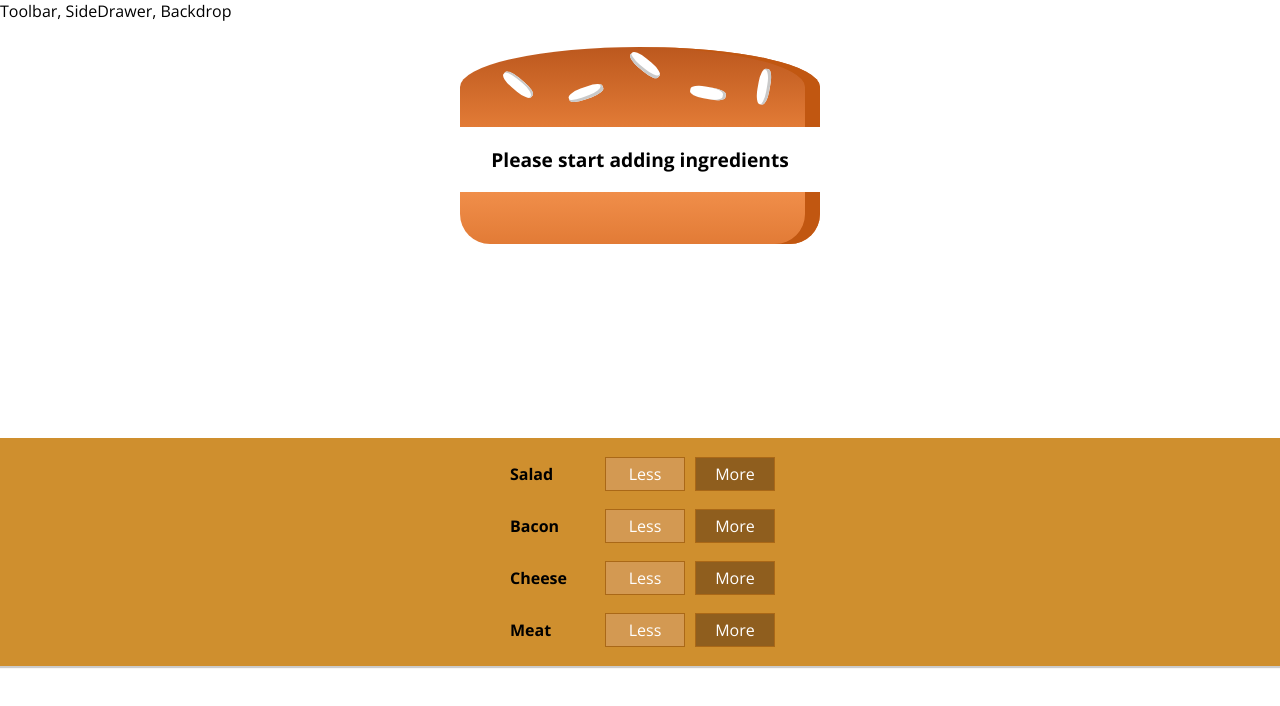
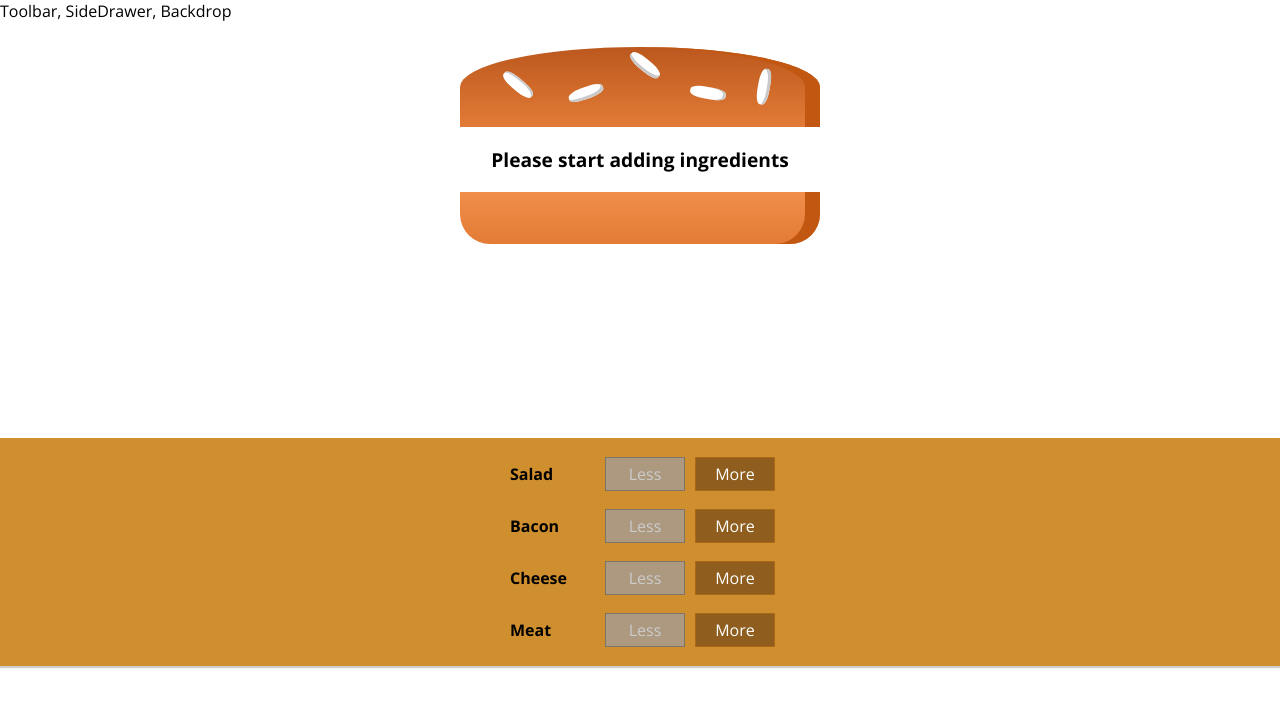
Before and after one commit to lukesaylor/Burgerbuilder, a React app: page / in a window 1280 px wide. Shown: the top 706 px of the page. Built offline with nearby package versions, Linux system fonts and the light colour scheme.

Commit message:
disabled button applied

```diff
--- a/src/components/Burger/BuildControls/BuildControl/BuildControl.js
+++ b/src/components/Burger/BuildControls/BuildControl/BuildControl.js
@@ -4,8 +4,13 @@
 const buildControl = (props) => (
     <div className={classes.BuildControl}>
         <div className={classes.Label}>{props.label}</div>
-        <button className={classes.Less} onClick={props.removed}>Less</button>
-        <button className={classes.More} onClick={props.added}>More</button>
+        <button
+        className={classes.Less}
+        onClick={props.removed}
+        disabled={props.disabled}>Less</button>
+        <button
+        className={classes.More}
+        onClick={props.added}>More</button>
     </div>
 );
 
--- a/src/components/Burger/BuildControls/BuildControls.js
+++ b/src/components/Burger/BuildControls/BuildControls.js
@@ -17,6 +17,7 @@
             label={ctrl.label}
             added={() => props.ingredientAdded(ctrl.type)}
             removed={() => props.ingredientRemoved(ctrl.type)}
+            disabled={props.disabled[ctrl.type]}
             />
         ))}
     </div>
--- a/src/containers/BurgerBuilder/BurgerBuilder.js
+++ b/src/containers/BurgerBuilder/BurgerBuilder.js
@@ -49,12 +49,19 @@
 
 
     render () {
+        const disabledInfo = {
+            ...this.state.ingredients
+        }
+        for (let key in disabledInfo) {
+            disabledInfo[key] =disabledInfo[key] <= 0
+        }
         return (
             <React.Fragment>
                 <Burger ingredients={this.state.ingredients} />
                 <BuildControls
                     ingredientAdded={this.addIngredientHandler}
                     ingredientRemoved={this.removeIngredientHandler}
+                    disabled={disabledInfo}
                 />
             </React.Fragment>
 
```
